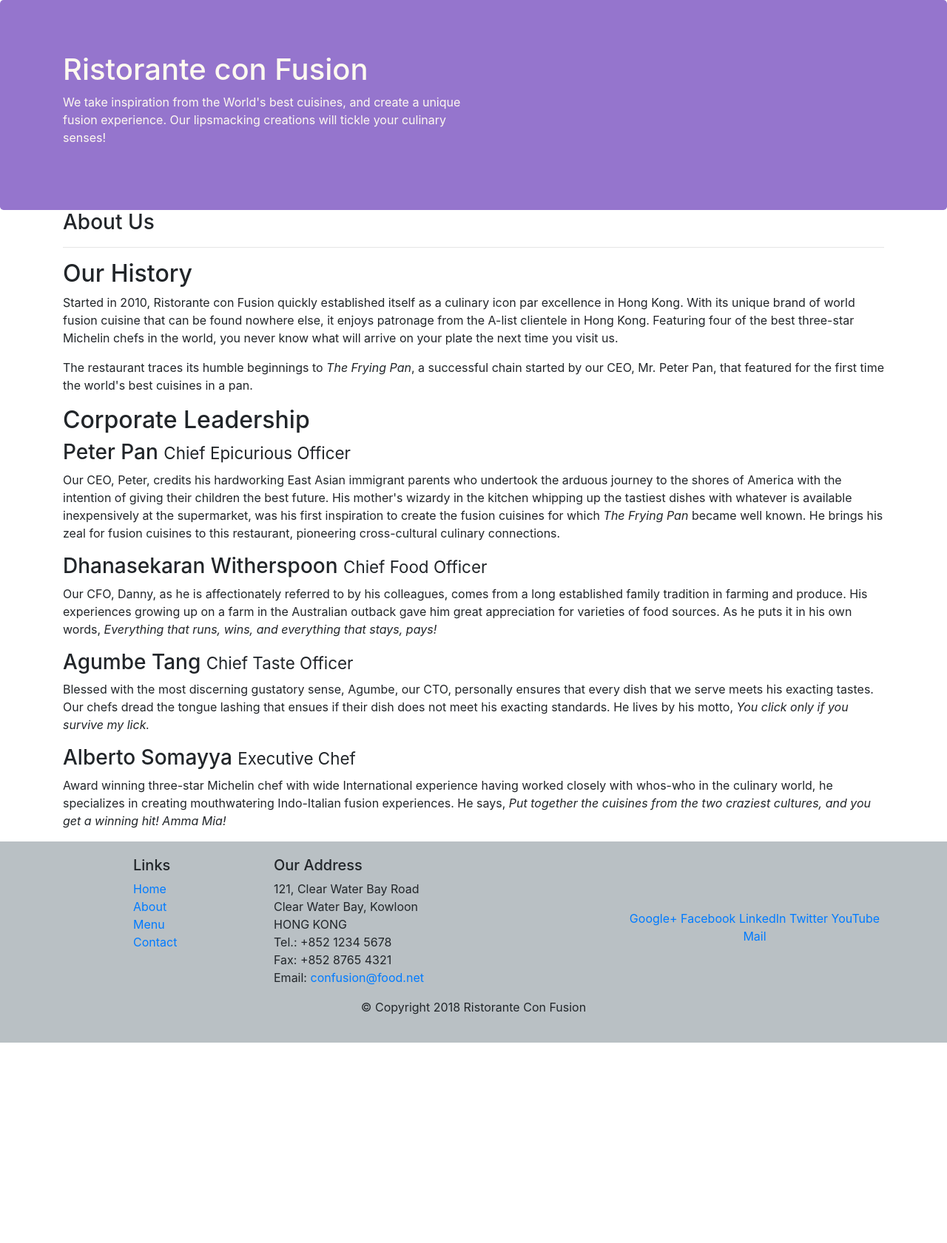
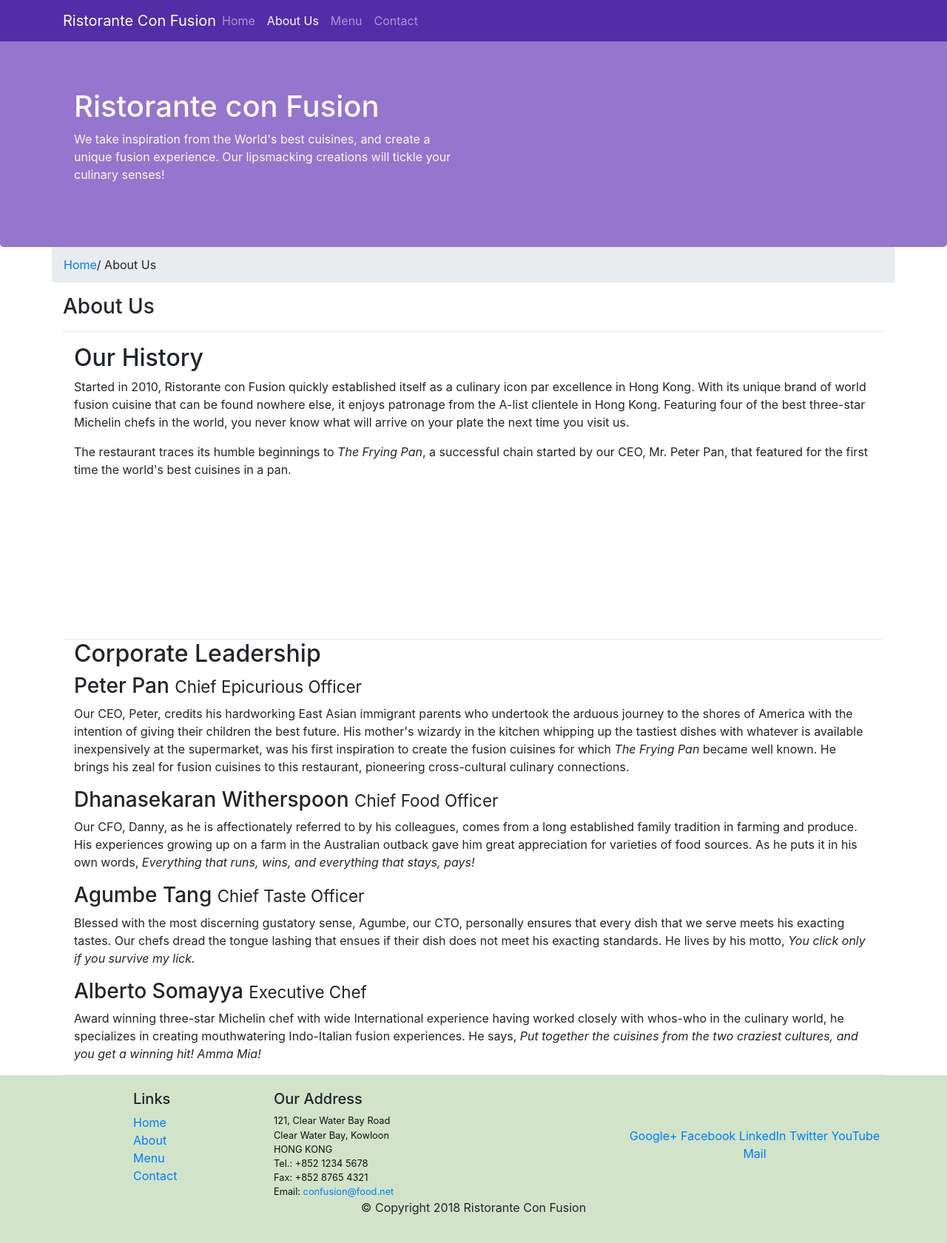
Before and after one commit to RahulAdepu/Restaurant-Website---Bootstrap, a PHP site: page /aboutus.html in a window 1280 px wide. Shown: the whole page at 74% size. Before the commit the page ends 1410 px from the top, so only its background shows below. Run offline with PHP 8.4, Linux system fonts and the light colour scheme; some libraries are stand-ins or nearby versions.

Commit message:
Navbar and Breadcrumb

```diff
--- a/aboutus.html
+++ b/aboutus.html
@@ -9,11 +9,30 @@
 
     <!-- Bootstrap CSS -->
     <link rel="stylesheet" href="node_modules/bootstrap/dist/css/bootstrap.min.css">
-    <link rel="stylesheet" href="css/styles1.css">
+    <link rel="stylesheet" href="css/styles.css">
     <title>Ristorante Con Fusion</title>
 </head>
 
 <body>
+    <nav class="navbar navbar-dark navbar-expand-sm  fixed-top">
+        <div class="container">
+            <button class="navbar-toggler" type="button" data-toggle="collapse" data-target="#Navbar">
+                <span class="navbar-toggler-icon"></span>
+            </button>
+            <a class="navbar-brand mr-auto" href="./index.html">Ristorante Con Fusion</a>
+            <div class="collapse navbar-collapse" id="Navbar">
+                <ul class="navbar-nav mr-auto">
+                        <li class="navbar-iteam "><a class="nav-link" href="./index.html">Home</a></li>
+                        <li class="navbar-iteam active"><a class="nav-link" href="#">About Us</a></li>
+                        <li class="navbar-iteam "><a class="nav-link" href="#">Menu</a></li>
+                        <li class="navbar-iteam "><a class="nav-link" href="#">Contact</a></li>
+                    </ul>
+
+            </div>
+
+        </div>
+
+    </nav>
 
     <header class="jumbotron">
         <div class="container">
@@ -29,7 +48,11 @@
     </header>
 
     <div class="container">
-        <div class="row row-content">
+        <div class="row ">
+            <ol class="col-12 breadcrumb">
+                <li class="breadcrumb-iteam"><a href="./index.html">Home</a></li>
+                <li class="breadcrumb-iteam active">/ About Us</li>
+            </ol>
             <div class="col-12">
                <h3>About Us</h3>
                <hr>
@@ -69,7 +92,7 @@
                 <div class="col-4 offset-1 col-sm-2">
                     <h5>Links</h5>
                     <ul class="list-unstyled">
-                        <li><a href="#">Home</a></li>
+                        <li><a href="./index.html">Home</a></li>
                         <li><a href="#">About</a></li>
                         <li><a href="#">Menu</a></li>
                         <li><a href="#">Contact</a></li>
--- a/css/styles.css
+++ b/css/styles.css
@@ -23,8 +23,17 @@
     color: floralwhite
 }
 
-.address{
+address{
     font-size: 80%;
     margin: 0%;
     color: #0f0f0f;
 }
+
+body{
+    padding: 50px 0px 0px 0px;
+    z-index: 0px;
+}
+
+.navbar-dark{
+    background-color: #512DA8;
+}
```
Also changed, not shown: index.html (+20 -1 lines).
